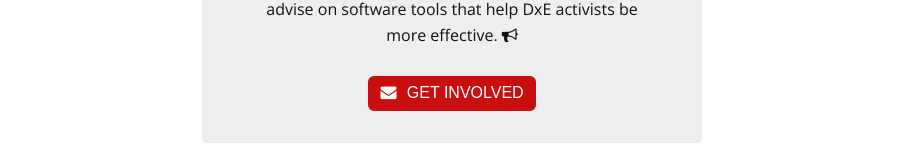
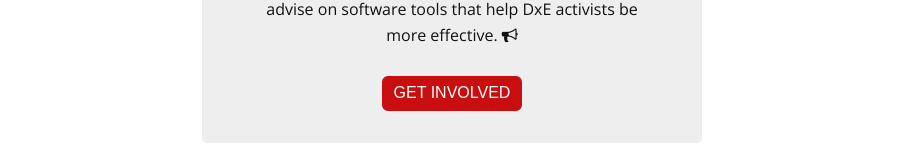
Before and after one commit to directactioneverywhere/dxetech.org, a plain HTML site: page www/index.html in a window 1280 px wide. Shown: the part 380-546 px from the top of the page, without its empty margins (188-1090 px from the left). Drawn offline with nearby package versions, Linux system fonts and the light colour scheme; a web font is replaced by a local one.

Commit message:
Remove envelope in "Get involed" button

```diff
--- a/www/index.html
+++ b/www/index.html
@@ -39,7 +39,7 @@
         <h2>Our Mission</h2>
         <p>The DxE Tech Working Group exists to build, procure, and advise on software tools that help DxE activists be more&nbsp;effective.&nbsp;<i class="fa fa-bullhorn" aria-hidden="true"></i></p>
         <a class="button" href="https://docs.dxetech.org/onboarding/getting-started.html">
-          <i class="fa fa-envelope" aria-hidden="true"></i> Get involved
+          Get involved
         </a>
       </div>
     </main>
```
